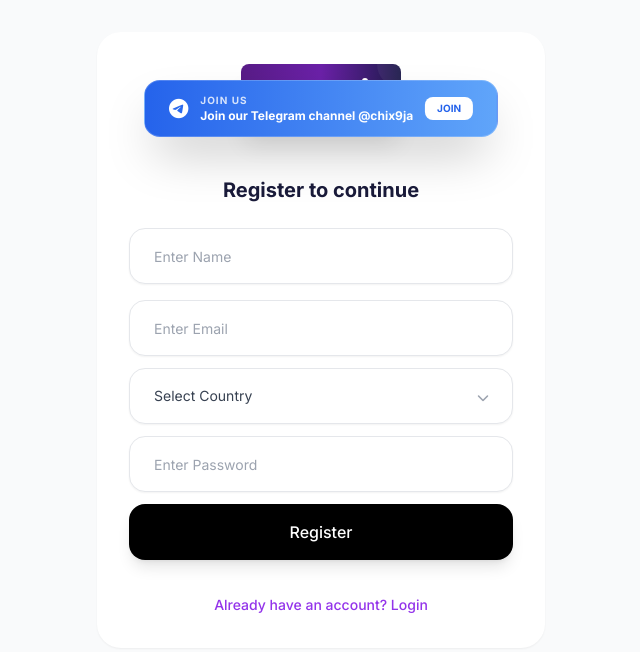
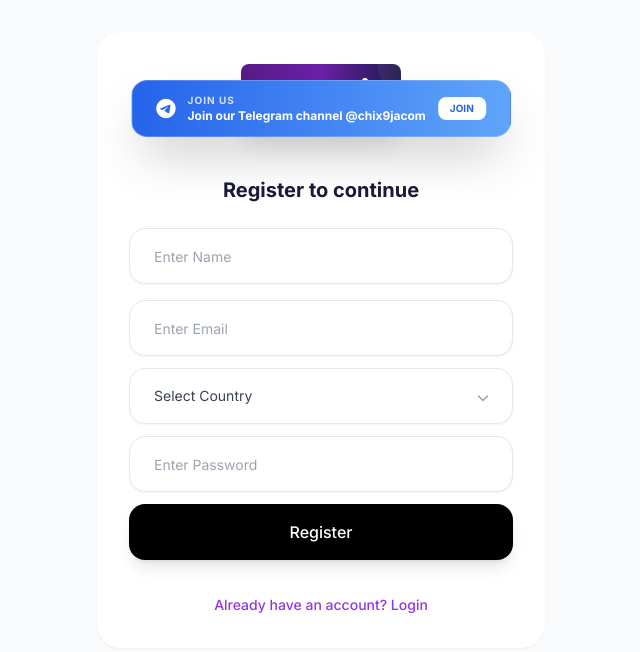
Before and after one commit to pellinomadio-cloud/paygo-son, a React (Vite) app: page / in a window 1280 px wide. Shown: the top 652 px of the page, without its empty margins (319-959 px from the left). Built offline with nearby package versions, Linux system fonts and the light colour scheme.

Commit message:
chore: update Telegram channel link and README banner

```diff
--- a/App.tsx
+++ b/App.tsx
@@ -1757,7 +1757,7 @@
         navigate('/upgrade', { state: { name, email } });
       }
     } else if (id === 'group') {
-      window.open("https://t.me/chix9ja", "_blank");
+      window.open("https://t.me/chix9jacom", "_blank");
     } else if (id === 'support') {
       window.open("https://t.me/paygo67", "_blank");
     }
@@ -2033,10 +2033,10 @@
         <i className="fab fa-telegram text-xl"></i>
         <div className="text-left">
           <p className="text-[10px] font-black uppercase tracking-widest opacity-80">Join Us</p>
-          <p className="text-xs font-bold">Join our Telegram channel @chix9ja</p>
+          <p className="text-xs font-bold">Join our Telegram channel @chix9jacom</p>
         </div>
         <button
-          onClick={() => window.open("https://t.me/chix9ja", "_blank")}
+          onClick={() => window.open("https://t.me/chix9jacom", "_blank")}
           className="bg-white text-blue-600 px-3 py-1 rounded-lg text-[10px] font-black uppercase ml-2"
         >
           JOIN
```
Also changed, not shown: 1 other file (tests, documents, lock files or other folders).
